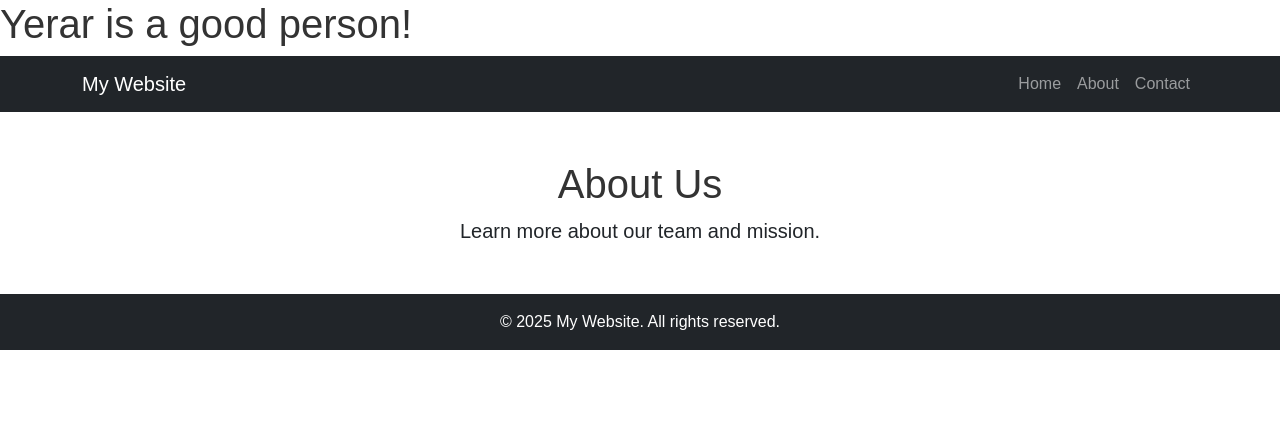
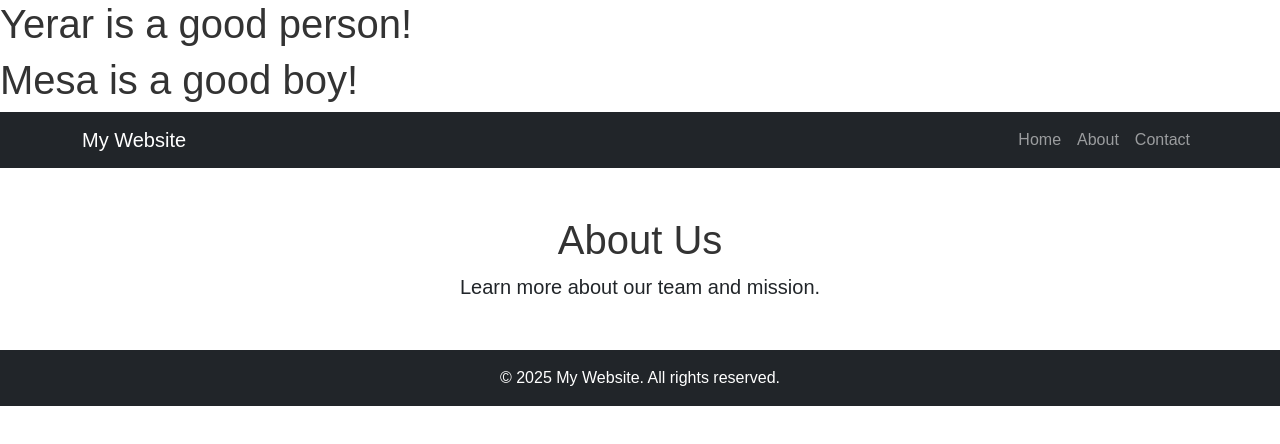
Before and after one commit to Yerarkeo/Git_t.yon, a plain HTML site: page team1/about.html in a window 1280 px wide. Drawn offline with nearby package versions, Linux system fonts and the light colour scheme.

Commit message:
add to about

```diff
--- a/team1/about.html
+++ b/team1/about.html
@@ -9,6 +9,7 @@
 </head>
 <body>
     <h1>Yerar is a good person!</h1>
+    <h1>Mesa is a good boy!</h1>
     <nav class="navbar navbar-expand-lg navbar-dark bg-dark">
         <div class="container">
             <a class="navbar-brand" href="index.html">My Website</a>
```
